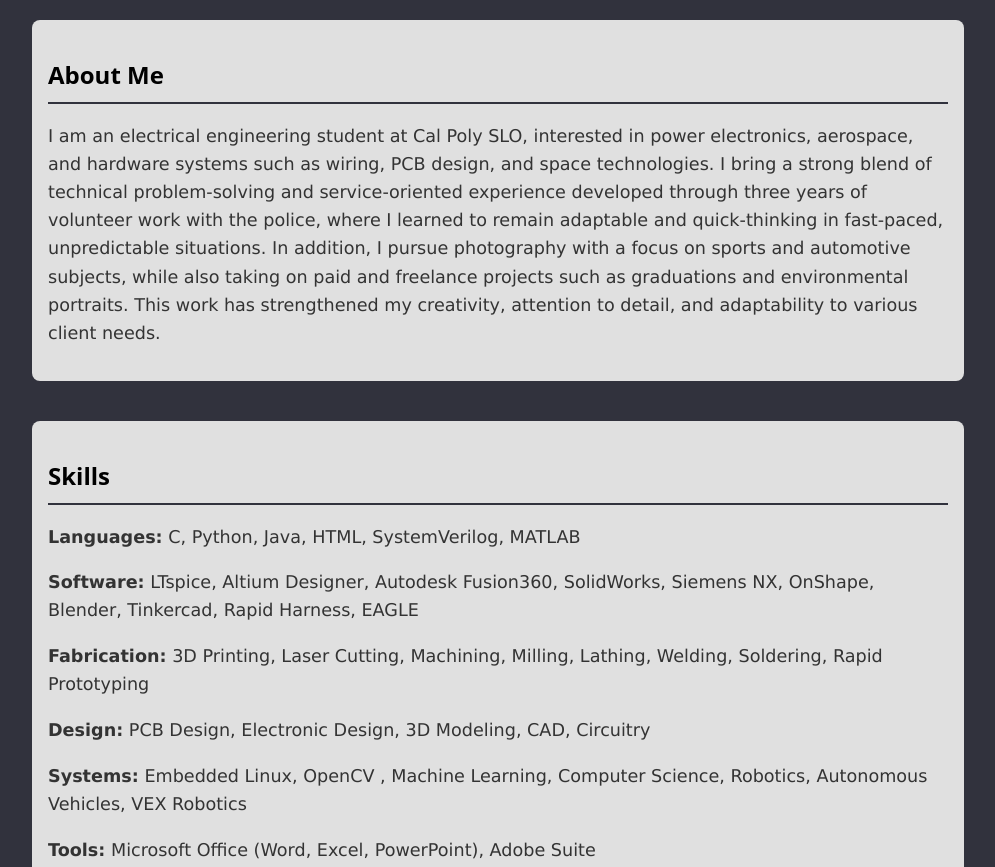
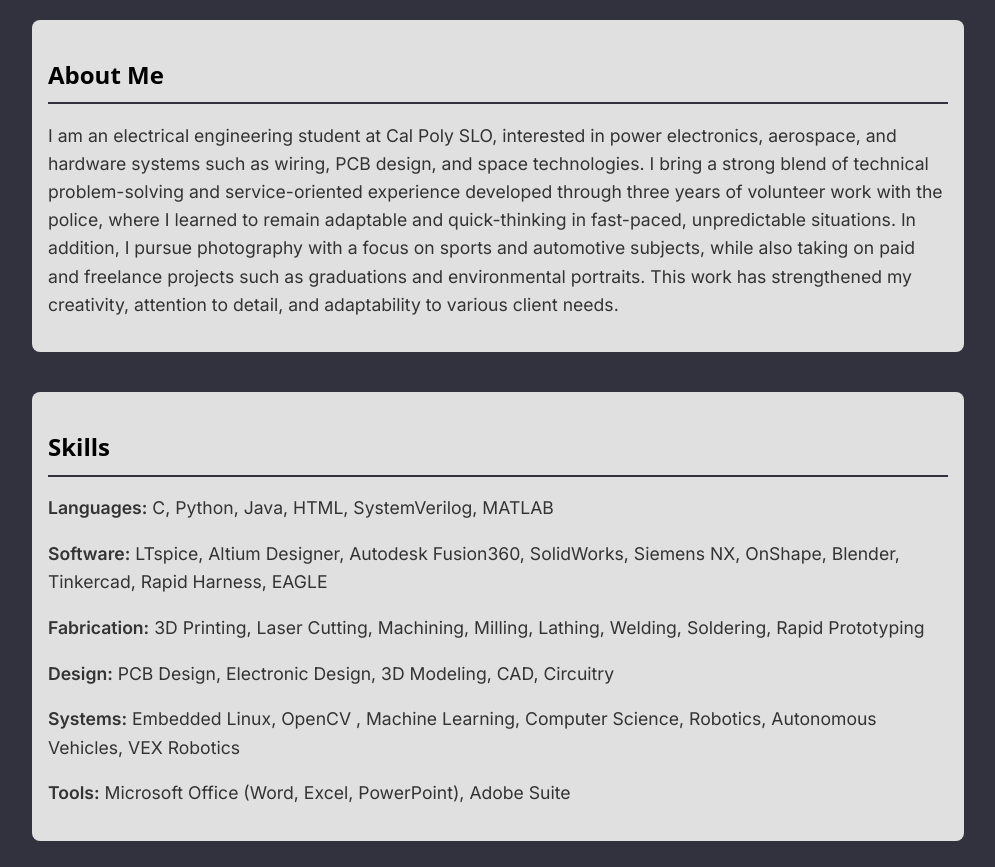
Before and after one commit to zoejaramillo/zoejaramillo.github.io, a plain HTML site: page index.html in a window 1280 px wide. Shown: the part 820-1687 px from the top of the page, without its empty margins (142-1137 px from the left). Drawn offline with Linux system fonts and the light colour scheme.

Commit message:
Update index.html

```diff
--- a/index.html
+++ b/index.html
@@ -85,7 +85,7 @@
       font-weight: bold; }
 
       .card p {
-    font-family: 'Lucida Sans Unicode', sans-serif;   /* pick any font */
+    font-family: 'Inter', sans-serif;   /* pick any font */
     font-size: 1.1em;                  /* size of description text */
     color: #333333;                  /* dark grey for readability */
     line-height: 1.6;                /* spacing between lines */
```
